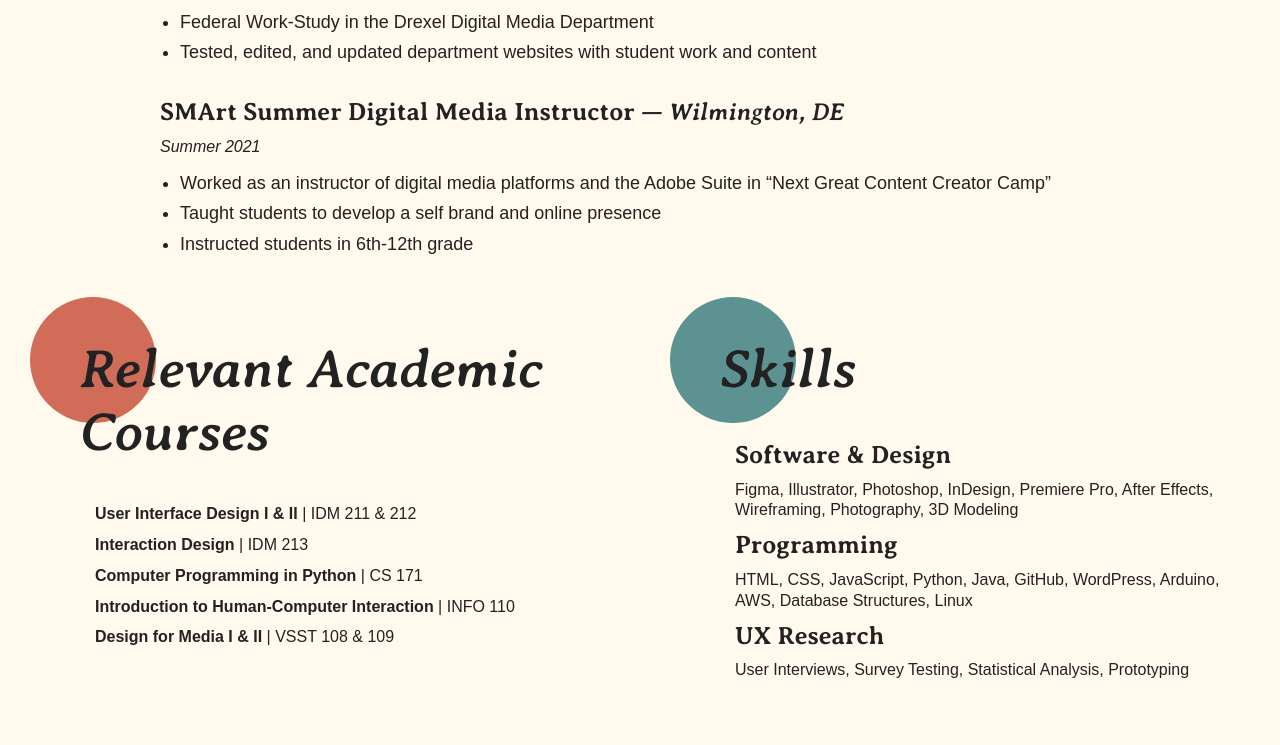
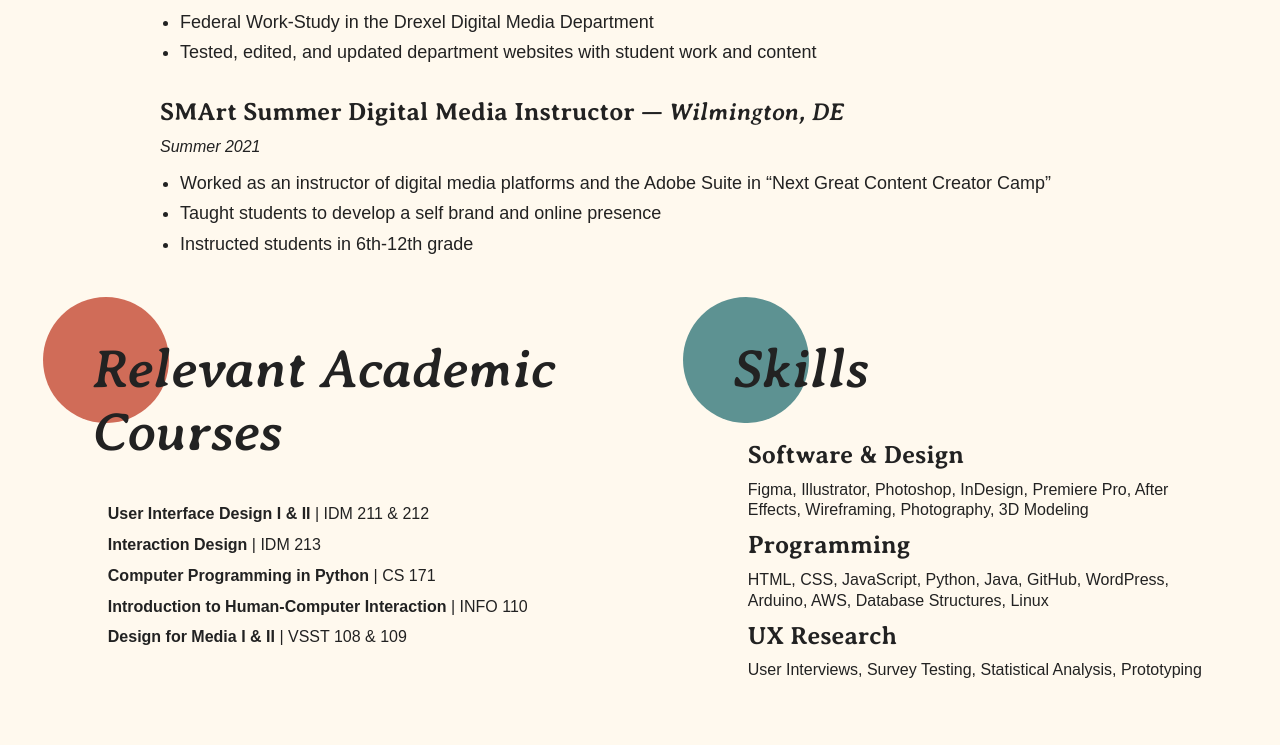
Before and after one commit to OliviaKnestaut/idm222-ojk25, a plain HTML site: page resume.html in a window 1280 px wide. Shown: the part 1264-2009 px from the top of the page. Drawn offline with Linux system fonts and the light colour scheme; a web font is replaced by a local one.

Commit message:
Large screen (<2000px) updates

```diff
--- a/css/styles.css
+++ b/css/styles.css
@@ -1354,6 +1354,7 @@ picture{
 
     div.right-align > h2 {
         font-size: 3.25vw;
+        line-height: 3vw;
     }
 
     div.left-align > h2 {
@@ -1613,6 +1614,10 @@ picture{
         margin-bottom: 150px;
     }
 
+    .desktop-grid section{
+        width: 48vw;
+    }
+
     #academic-courses{
         grid-area: courses;
     }
```
